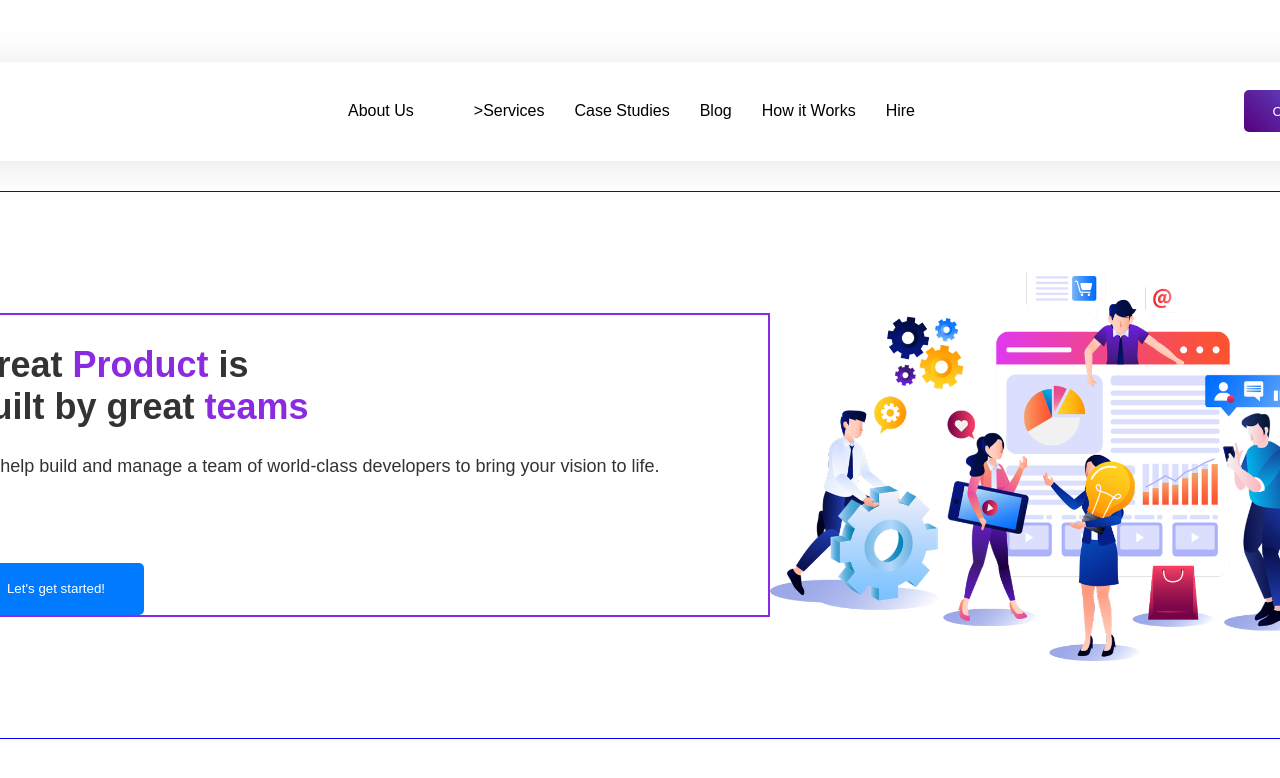
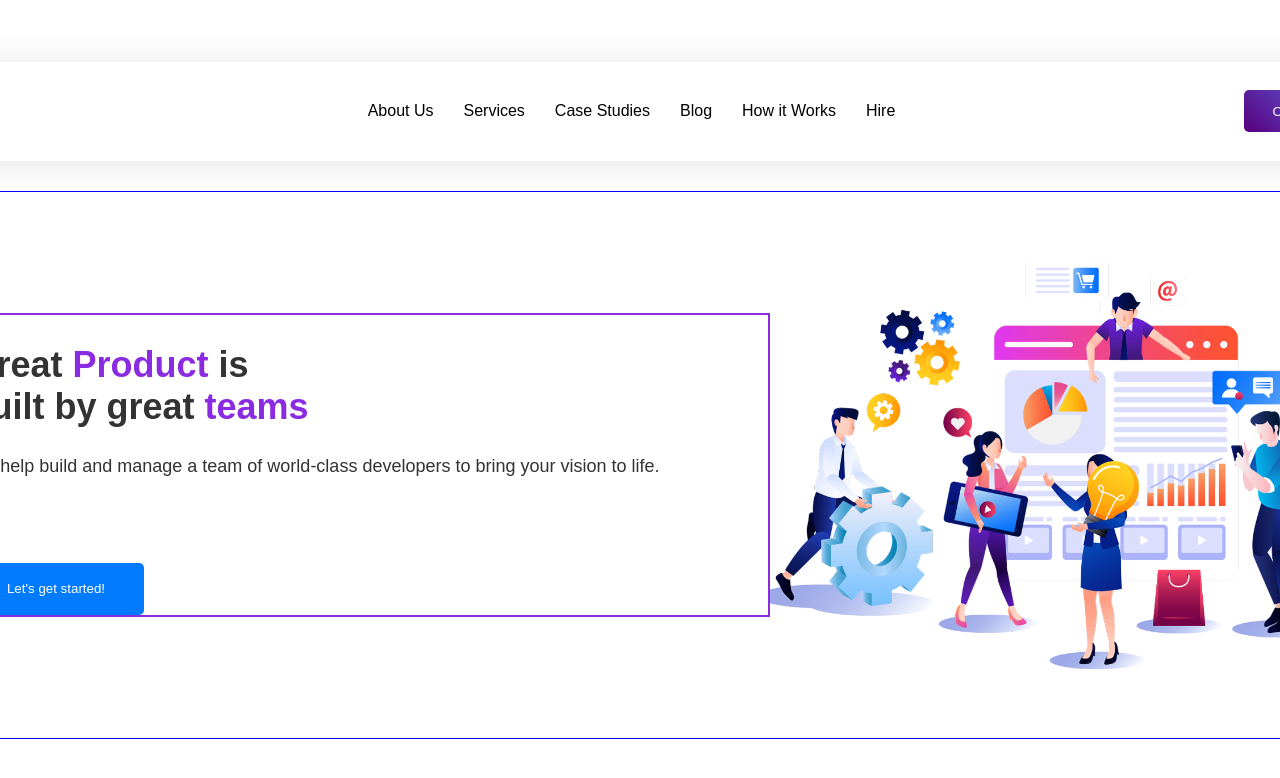
Before and after one commit to aye7822/webpage, a plain HTML site: page index.html in a window 1280 px wide. Shown: the top 778 px of the page. Drawn offline with Linux system fonts and the light colour scheme.

Commit message:
first commit

```diff
--- a/index.html
+++ b/index.html
@@ -11,7 +11,7 @@
         <nav>
       <div class="box">
         <span>About Us</span>
-        <span></span>>Services</>
+        <span>Services</span>
         <span>Case Studies</span>
         <span>Blog</span>
         <span>How it Works</span>
--- a/style.css
+++ b/style.css
@@ -109,10 +109,12 @@ header {
 .hero-image {
   flex: 1;
   background-image: url('main.png');
-  background-size: contain;
-  background-repeat: no-repeat;
+  background-size: cover;
   background-position: center;
-  height: 100%;
+  height: 75%;
+  width: 75%;
+
+
 }
 
 footer {
```
